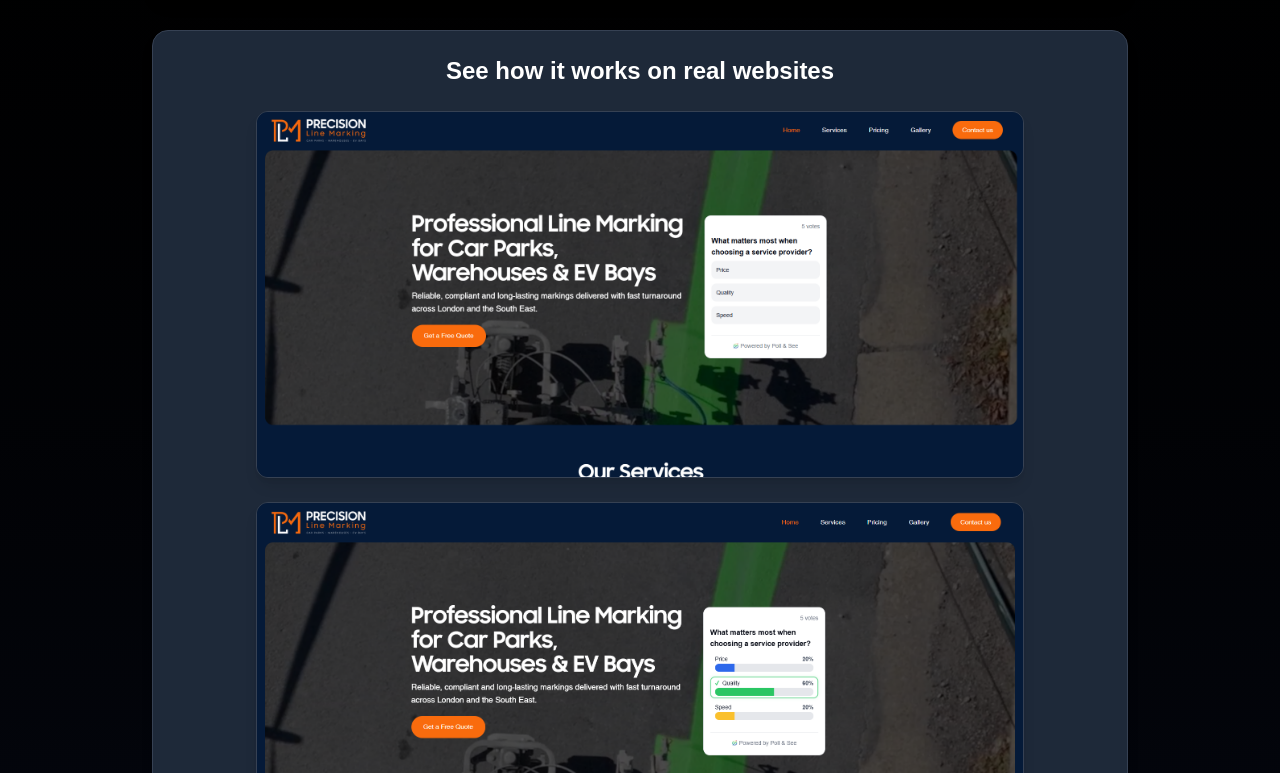
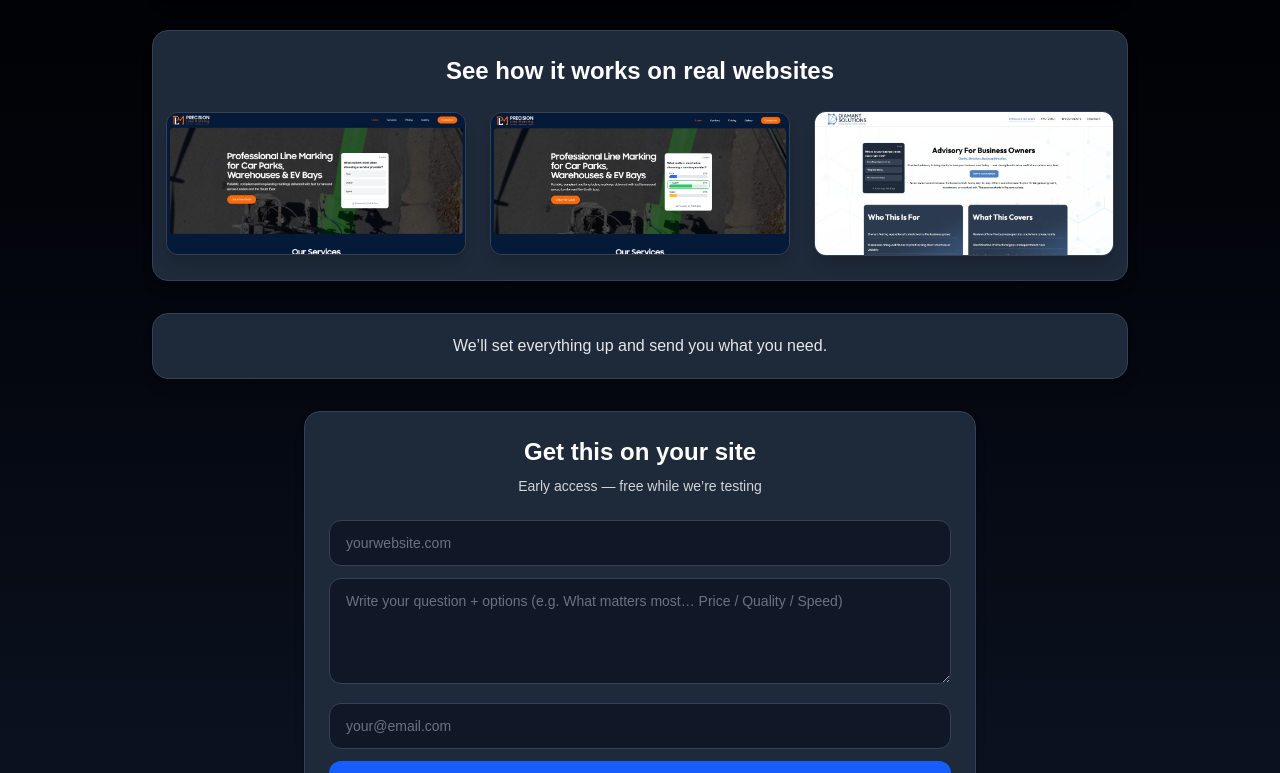
Before and after one commit to MarkDiamant/poll-and-see, a Next.js app: page /add-to-website in a window 1280 px wide. Shown: the part 707-1480 px from the top of the page. Built offline with nearby package versions, Linux system fonts and the light colour scheme.

Commit message:
Show embed examples in row

```diff
--- a/app/add-to-website/page.tsx
+++ b/app/add-to-website/page.tsx
@@ -76,21 +76,21 @@ export default function AddToWebsitePage() {
             See how it works on real websites
           </h2>
 
-          <div className="space-y-6">
+          <div className="flex flex-col items-center justify-center gap-6 md:flex-row">
             <img
               src="/embed-assets/plm-before.png"
               alt="Poll & See embed example before voting"
-              className="mx-auto w-full max-w-3xl rounded-xl border border-gray-700 shadow-lg"
+              className="w-full max-w-[300px] rounded-xl border border-gray-700 shadow-lg"
             />
             <img
               src="/embed-assets/plm-after.png"
               alt="Poll & See embed example after voting"
-              className="mx-auto w-full max-w-3xl rounded-xl border border-gray-700 shadow-lg"
+              className="w-full max-w-[300px] rounded-xl border border-gray-700 shadow-lg"
             />
             <img
               src="/embed-assets/diamant-before.png"
               alt="Poll & See embedded on another website"
-              className="mx-auto w-full max-w-3xl rounded-xl border border-gray-700 shadow-lg"
+              className="w-full max-w-[300px] rounded-xl border border-gray-700 shadow-lg"
             />
           </div>
         </div>
```
